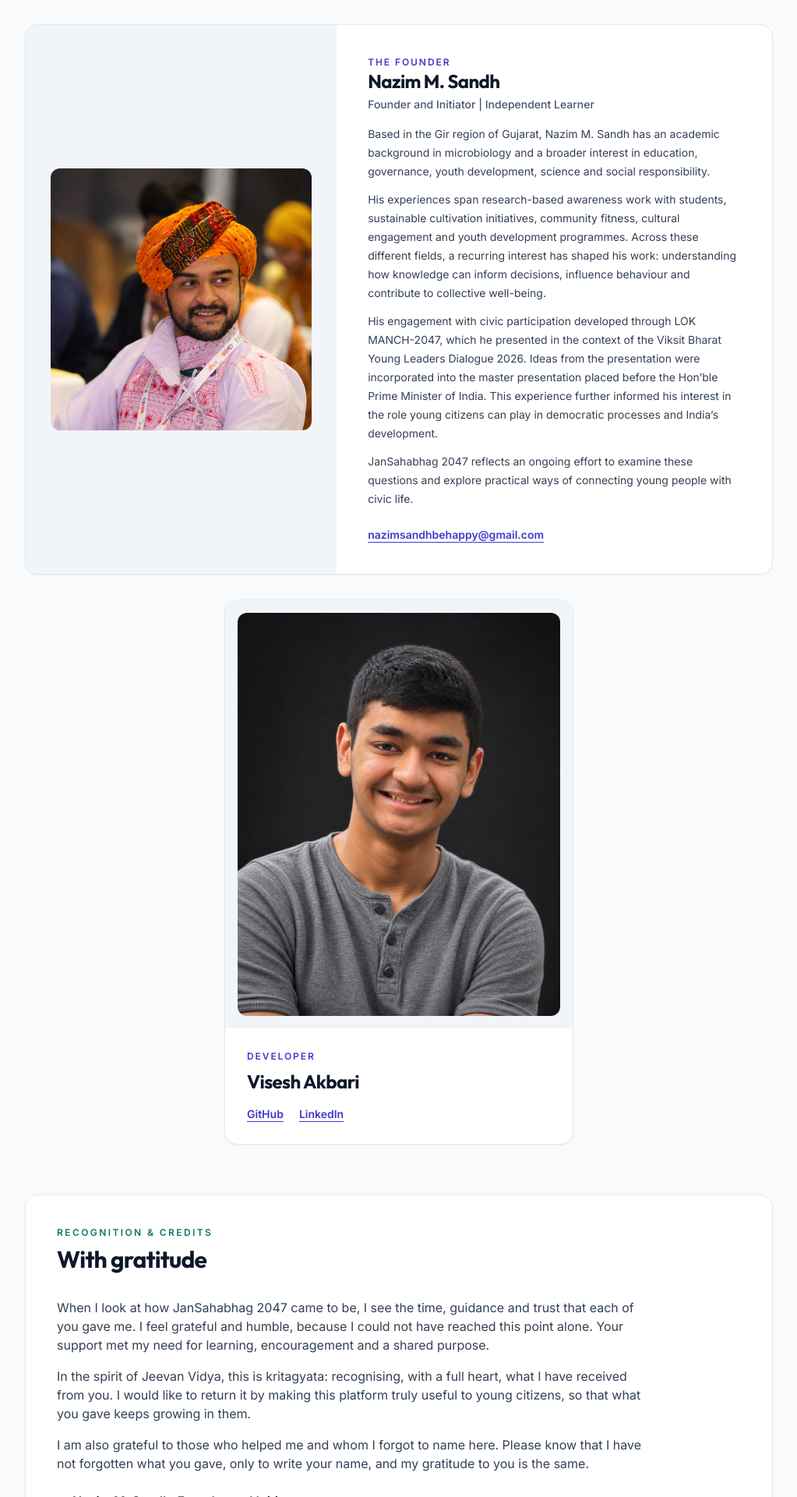
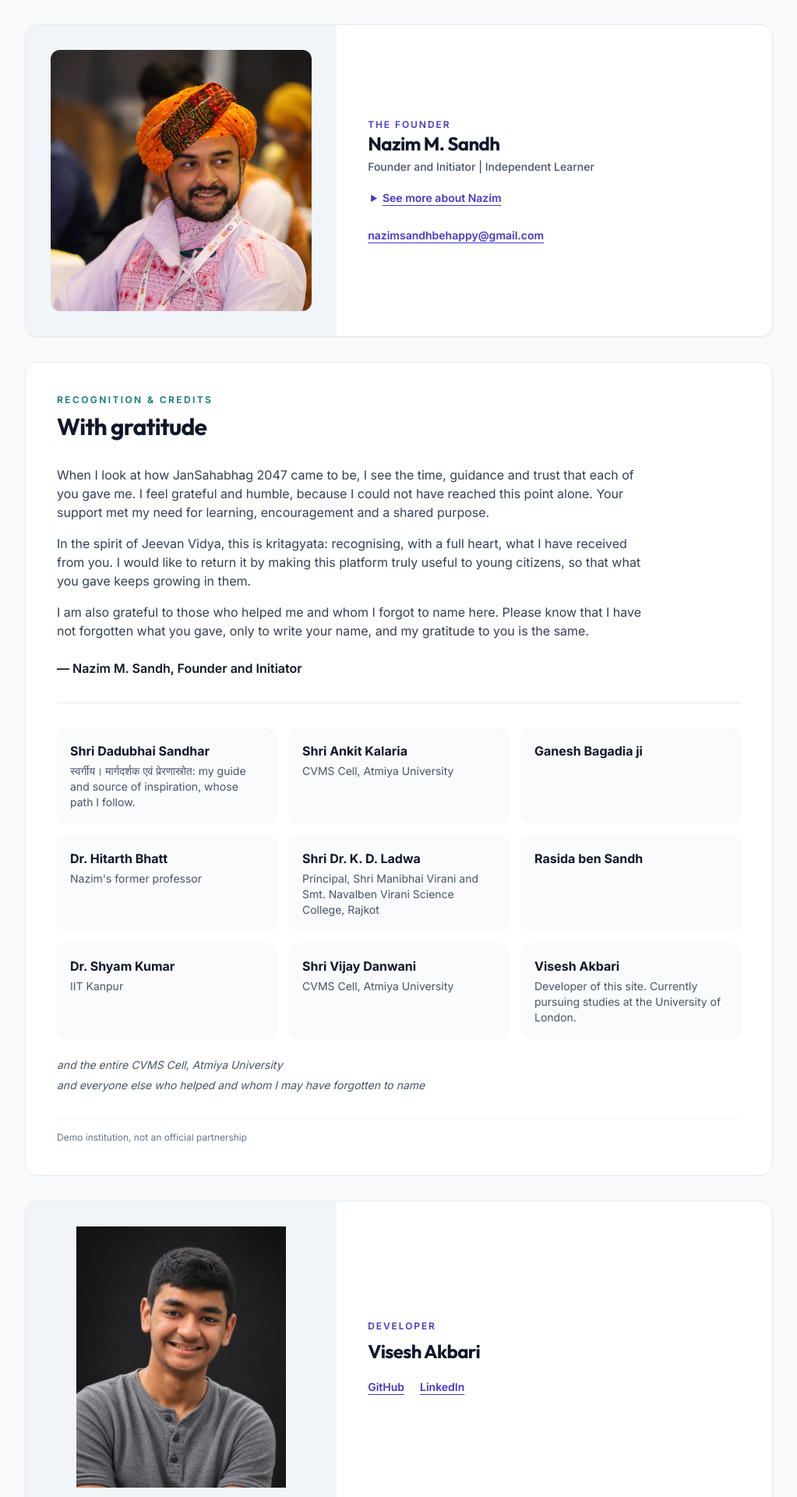
Before and after one commit to Laluboom/jansahabhag-2047-demo, a React (Vite) app: page /about in a window 1280 px wide. Shown: the part 880-2800 px from the top of the page at 78% size, without its empty margins (256-1279 px from the left). Built offline with nearby package versions, Linux system fonts and the light colour scheme.

Commit message:
Condense About biography and reorder people sections

```diff
--- a/src/features/about/AboutPage.tsx
+++ b/src/features/about/AboutPage.tsx
@@ -68,7 +68,11 @@ export const AboutPage: React.FC = () => (
               <h3 className="font-heading text-2xl font-bold text-slate-900">Nazim M. Sandh</h3>
               <p className="mt-1 text-sm font-medium text-slate-600">Founder and Initiator | Independent Learner</p>
             </div>
-            <div className="space-y-3 text-sm leading-6 text-slate-700">
+            <details>
+              <summary className="w-fit cursor-pointer rounded-md px-1 py-1 text-sm font-semibold text-civic-indigo-700 underline underline-offset-4 hover:text-civic-indigo-900 focus-visible:outline-none focus-visible:ring-2 focus-visible:ring-civic-indigo-500 focus-visible:ring-offset-2">
+                See more about Nazim
+              </summary>
+              <div className="mt-4 space-y-3 text-sm leading-6 text-slate-700">
                 <p>
                   Based in the Gir region of Gujarat, Nazim M. Sandh has an academic background in microbiology and a broader interest in education, governance, youth development, science and social responsibility.
                 </p>
@@ -82,6 +86,7 @@ export const AboutPage: React.FC = () => (
                   JanSahabhag 2047 reflects an ongoing effort to examine these questions and explore practical ways of connecting young people with civic life.
                 </p>
               </div>
+            </details>
             <div className="pt-2 text-sm font-semibold">
               <a
                 href="mailto:nazimsandhbehappy@gmail.com"
@@ -93,36 +98,6 @@ export const AboutPage: React.FC = () => (
           </div>
         </div>
       </article>
-
-      <div className="flex justify-center">
-        <article className="flex w-full max-w-md flex-col overflow-hidden rounded-2xl border border-slate-200 bg-white shadow-sm">
-          <div className="aspect-square bg-slate-100 p-3 sm:p-4">
-            <img
-              src={viseshPortrait}
-              alt="Portrait of Visesh Akbari"
-              className="h-full w-full rounded-xl object-contain"
-              width="1122"
-              height="1402"
-            />
-          </div>
-          <div className="flex flex-1 flex-col justify-between space-y-2 p-6 sm:p-7">
-            <div className="space-y-2">
-              <p className="text-xs font-semibold uppercase tracking-[0.16em] text-civic-indigo-700">Developer</p>
-              <h3 className="font-heading text-2xl font-bold text-slate-900">Visesh Akbari</h3>
-            </div>
-            <div className="flex flex-wrap gap-x-5 gap-y-2 pt-2 text-sm font-semibold">
-              <a href="https://github.com/laluboom" target="_blank" rel="noopener noreferrer" className="text-civic-indigo-700 underline underline-offset-4 hover:text-civic-indigo-900 focus-visible:outline-none focus-visible:ring-2 focus-visible:ring-civic-indigo-500">
-                GitHub
-              </a>
-              <a href="https://www.linkedin.com/in/viseshakbari/" target="_blank" rel="noopener noreferrer" className="text-civic-indigo-700 underline underline-offset-4 hover:text-civic-indigo-900 focus-visible:outline-none focus-visible:ring-2 focus-visible:ring-civic-indigo-500">
-                LinkedIn
-              </a>
-            </div>
-          </div>
-        </article>
-      </div>
-
-    </section>
 
       <section aria-labelledby="gratitude-heading" className="space-y-8 rounded-2xl border border-slate-200 bg-white p-6 sm:p-10">
         <div className="max-w-2xl">
@@ -166,6 +141,37 @@ export const AboutPage: React.FC = () => (
         </div>
       </section>
 
+      <article className="overflow-hidden rounded-2xl border border-slate-200 bg-white shadow-sm">
+        <div className="grid grid-cols-1 md:grid-cols-12">
+          <div className="flex items-center justify-center bg-slate-100 p-4 sm:p-6 md:col-span-5 md:p-6 lg:p-8">
+            <div className="aspect-square w-full max-w-sm">
+              <img
+                src={viseshPortrait}
+                alt="Portrait of Visesh Akbari"
+                className="h-full w-full rounded-xl object-contain"
+                width="1122"
+                height="1402"
+              />
+            </div>
+          </div>
+          <div className="flex flex-col justify-center space-y-3 p-6 sm:p-7 md:col-span-7 md:p-8 lg:p-10">
+            <div className="space-y-2">
+              <p className="text-xs font-semibold uppercase tracking-[0.16em] text-civic-indigo-700">Developer</p>
+              <h3 className="font-heading text-2xl font-bold text-slate-900">Visesh Akbari</h3>
+            </div>
+            <div className="flex flex-wrap gap-x-5 gap-y-2 pt-2 text-sm font-semibold">
+              <a href="https://github.com/laluboom" target="_blank" rel="noopener noreferrer" className="text-civic-indigo-700 underline underline-offset-4 hover:text-civic-indigo-900 focus-visible:outline-none focus-visible:ring-2 focus-visible:ring-civic-indigo-500">
+                GitHub
+              </a>
+              <a href="https://www.linkedin.com/in/viseshakbari/" target="_blank" rel="noopener noreferrer" className="text-civic-indigo-700 underline underline-offset-4 hover:text-civic-indigo-900 focus-visible:outline-none focus-visible:ring-2 focus-visible:ring-civic-indigo-500">
+                LinkedIn
+              </a>
+            </div>
+          </div>
+        </div>
+      </article>
+    </section>
+
     <section aria-labelledby="approach-heading" className="rounded-2xl border border-slate-200 bg-white px-6 py-8 sm:px-10 sm:py-10">
       <p className="text-xs font-semibold uppercase tracking-[0.2em] text-civic-teal-700">Our approach</p>
       <h2 id="approach-heading" className="mt-2 font-heading text-2xl font-bold text-slate-900">Learn. Listen. Contribute.</h2>
```
Also changed, not shown: 3 other files (tests, documents, lock files or other folders). Lines whose indentation alone changed are shown as unchanged.
